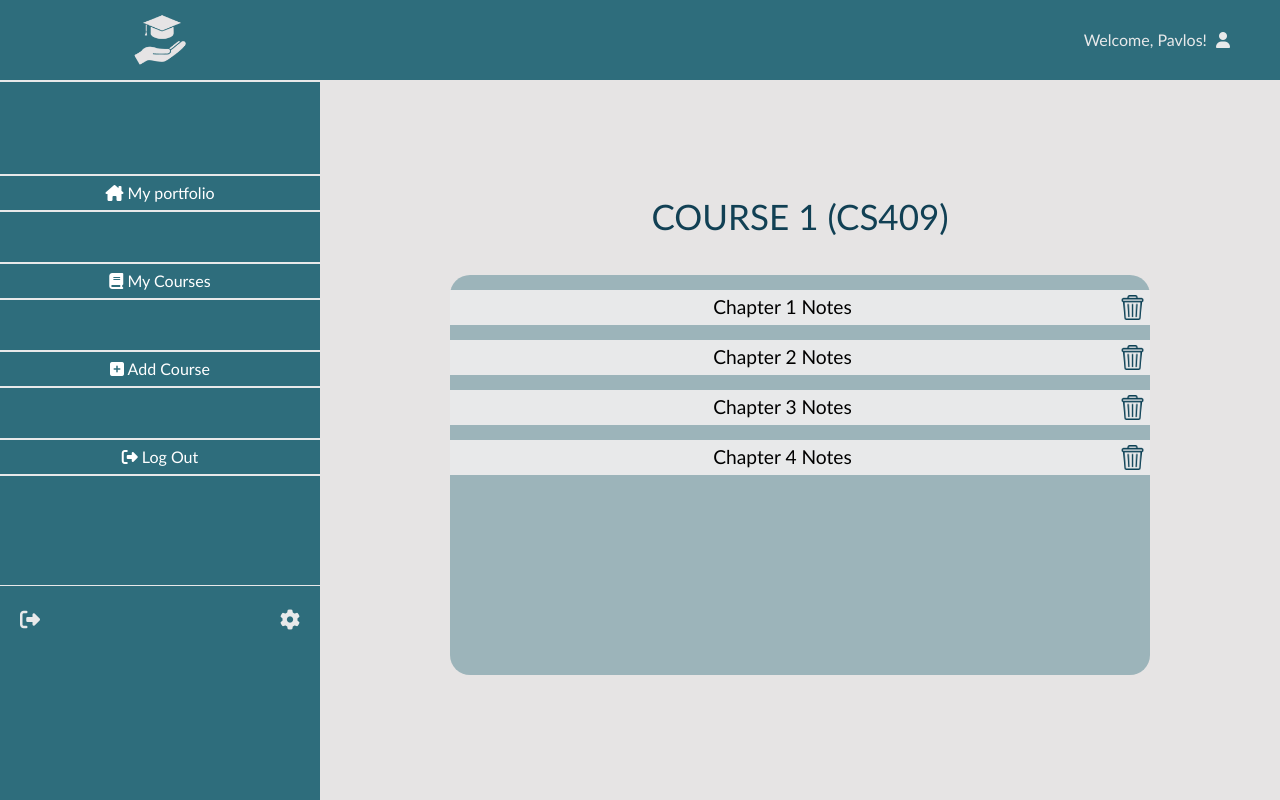
After one commit to SMisailidis/NeoLearn, a PHP site: page /viewCourseNotes.php in a window 1280 px wide. The commit adds this page. Run offline with PHP 8.4, Linux system fonts and the light colour scheme.

Commit message:
Added viewCourseNotes (php and css)
also connected with viewStudCourses

```diff
--- /dev/null
+++ b/assets/css/viewCourseNotes.css
@@ -0,0 +1,79 @@
+.mainScreenViewCourseNotesContainer {
+    display: flex;
+    justify-content: center;
+    flex-direction: column;
+    align-items: center;
+    flex-grow: 1;
+}
+
+.course-title {
+    text-align: center;
+    margin-bottom: 20px;
+}
+
+.course-title h1 {
+    font-size: 35px;
+    font-weight: lighter;
+    color: #114054;
+}
+
+.Notes_central-div {
+    width: 90%;
+    max-width: 700px;
+    height: 400px;
+    box-sizing: border-box;
+    border-radius: 20px;
+    background-color: rgba(46, 107, 122, 0.4);
+    border-color: #114054;
+    margin: 10px;
+}
+
+
+
+.Notesrectangle {
+    background-color: #e8e9ea;
+    display: flex;
+    justify-content: center;
+    margin-top: 15px;
+    width: 100%;
+    height: 35px;
+}
+
+.chapterNotesTitle {
+    width: fit-content;
+    text-align: center;
+    margin: auto;
+    font-size: larger;
+}
+
+.Notesrectangle a:link,
+.Notesrectangle a:visited {
+    text-decoration: none;
+    color: #000;
+}
+
+.Notesrectangle .deleteNotes {
+    width: 5%;
+    display: flex;
+    justify-content: center;
+    align-items: center;
+}
+
+.Notesrectangle .deleteNotes img {
+    width: 25px;
+    height: 25px;
+    object-fit: contain;
+    display: block;
+    margin: auto;
+}
+
+@media screen and (max-width: 500px) {
+    .Notes_central-div {
+        width: 90%;
+        max-width: none;
+    }
+    .Notesrectangle .deleteNotes img {
+        width: 20px;
+        height: 20px;
+    }
+}
--- a/layout.php
+++ b/layout.php
@@ -21,6 +21,7 @@
         <link rel="stylesheet" href="assets/css/portfolio.css">
         <link rel="stylesheet" href="assets/css/addCourse.css">
         <link rel="stylesheet" href="assets/css/viewStudCourses.css">
+        <link rel="stylesheet" href="assets/css/viewCourseNotes.css">
         <!---------------->
 
         <!-- JS assets -->
--- /dev/null
+++ b/viewCourseNotes.php
@@ -0,0 +1,27 @@
+<?php require 'layout.php' ?>
+<main class="mainScreenViewCourseNotesContainer">
+<div class="course-title">
+        <h1>COURSE 1 (CS409)</h1>
+      </div>
+  <div class="Notes_central-div">
+    <div class="allRectangles">
+        <div class="Notesrectangle">
+            <a class="chapterNotesTitle" href="">Chapter 1 Notes</a>
+            <a class="deleteNotes" href=""><img src="./assets/images/bin.png" alt=""></a>
+        </div>
+        <div class="Notesrectangle">
+            <a class="chapterNotesTitle" href="">Chapter 2 Notes</a>
+            <a class="deleteNotes" href=""><img src="./assets/images/bin.png" alt=""></a>
+        </div>
+        <div class="Notesrectangle">
+            <a class="chapterNotesTitle" href="">Chapter 3 Notes</a>
+            <a class="deleteNotes" href=""><img src="./assets/images/bin.png" alt=""></a>
+        </div>
+        <div class="Notesrectangle">
+            <a class="chapterNotesTitle" href="">Chapter 4 Notes</a>
+            <a class="deleteNotes" href=""><img src="./assets/images/bin.png" alt=""></a>
+        </div>
+    </div>
+  </div>
+
+</main>
--- a/viewStudCourses.php
+++ b/viewStudCourses.php
@@ -3,9 +3,9 @@
   <div class="central-div">
       <div class="left-child">
         <div class="rectangle">
-          <a class="courseTitle" href="">COURSE 1 - (CS409)</a>
+          <a class="courseTitle" href="./viewCourseNotes.php">COURSE 1 - (CS409)</a>
 
-          <a class="viewCourse" href=""><img src="./assets/images/whiteRightarrow.png" alt="arrow"></a>
+          <a class="viewCourse" href="./viewCourseNotes.php"><img src="./assets/images/whiteRightarrow.png" alt="arrow"></a>
         </div>
         <div class="rectangle">
           <a class="courseTitle" href="">COURSE 1 - (CS409)</a>
```
